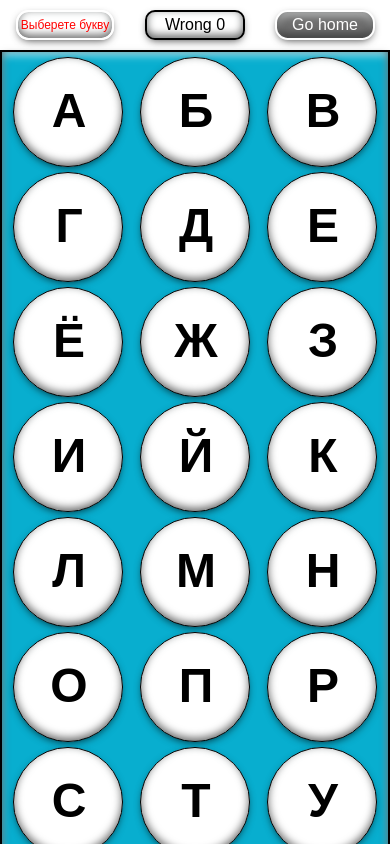
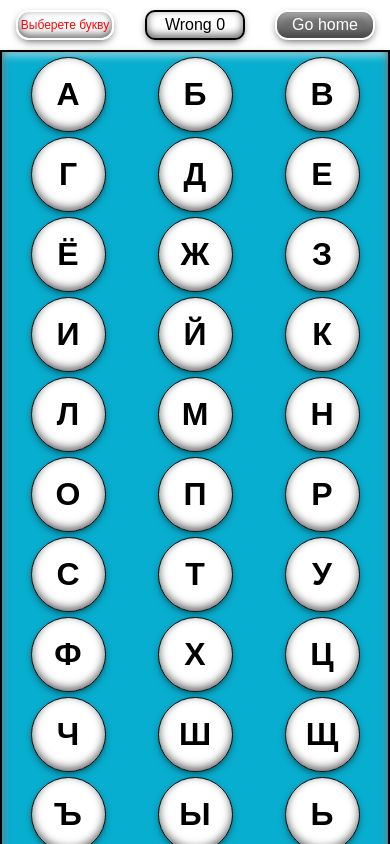
Before and after one commit to Aytcavdep/Find-double-card, a React (Create React App) app: page /find_letter in a window 390 px wide. Shown: the top 844 px of the page. Built offline with nearby package versions, Linux system fonts and the light colour scheme.

Commit message:
added fix card size for small display

```diff
--- a/src/assets/svgSelector.tsx
+++ b/src/assets/svgSelector.tsx
@@ -6,8 +6,8 @@ export const SvgSelector = ({ id }: { id: string }) => {
           xmlns="http://www.w3.org/2000/svg"
           xmlnsXlink="http://www.w3.org/1999/xlink"
           width="px"
-          height="90"
-          viewBox="0 0 71 100"
+          height="px"
+          viewBox="0 0 71 120"
         >
           <defs>
             <filter
@@ -292,7 +292,7 @@ export const SvgSelector = ({ id }: { id: string }) => {
         <svg
           xmlns="http://www.w3.org/2000/svg"
           width="px"
-          height="100"
+          height="px"
           viewBox="0 0 88 99"
         >
           <g>
@@ -435,7 +435,7 @@ export const SvgSelector = ({ id }: { id: string }) => {
         <svg
           xmlns="http://www.w3.org/2000/svg"
           width="px"
-          height="100"
+          height="px"
           viewBox="0 0 83 99"
         >
           <g>
@@ -583,7 +583,7 @@ export const SvgSelector = ({ id }: { id: string }) => {
         <svg
           xmlns="http://www.w3.org/2000/svg"
           width="px"
-          height="100"
+          height="px"
           viewBox="0 0 89 100"
         >
           <g>
@@ -710,7 +710,7 @@ export const SvgSelector = ({ id }: { id: string }) => {
           xmlns="http://www.w3.org/2000/svg"
           xmlnsXlink="http://www.w3.org/1999/xlink"
           width="px"
-          height="100"
+          height="px"
           viewBox="0 0 109 100"
         >
           <defs>
@@ -897,7 +897,7 @@ export const SvgSelector = ({ id }: { id: string }) => {
         <svg
           xmlns="http://www.w3.org/2000/svg"
           width="px"
-          height="100"
+          height="px"
           viewBox="0 0 84 99"
         >
           <g>
@@ -924,7 +924,7 @@ export const SvgSelector = ({ id }: { id: string }) => {
         <svg
           xmlns="http://www.w3.org/2000/svg"
           width="px"
-          height="100px"
+          height="px"
           viewBox="0 0 83 99"
         >
           <g>
--- a/src/component/findLetter/AlphabetTable.tsx
+++ b/src/component/findLetter/AlphabetTable.tsx
@@ -33,22 +33,14 @@ export const AlphabetTable: React.FC<Tabletype> = ({
           key={Math.random().toString(36).substring(2, 9)}
           disabled={card.disabled}
         >
-          <svg>
-            {card.isChecked ? (
-              <text
-                textAnchor="middle"
-                fontSize="48px"
-                color="red"
-                fontWeight="bold"
-                x="55"
-                y="65"
-              >
-                {card.letter}
-              </text>
-            ) : (
+          {card.isChecked ? (
+            <div className="letter_button">{card.letter}</div>
+          ) : (
+            <svg>
+              {" "}
               <SvgSelector id={"card_back"} />
-            )}
-          </svg>
+            </svg>
+          )}
         </div>
       ))}
     </div>
--- a/src/pages/GameFindDoubleCard.css
+++ b/src/pages/GameFindDoubleCard.css
@@ -111,3 +111,20 @@ div.App[disabled] {
   width: 110px;
   height: 100px;
 }
+
+@media (max-width: 666px) {
+  .no_check,
+  .check {
+    gap: 5px;
+    height: 75px;
+    width: 75px;
+  }
+
+  .no_check > svg {
+    width: 75px;
+    height: 65px;
+  }
+  #card_back {
+    height: 55px;
+  }
+}
--- a/src/pages/GameFindLetter.css
+++ b/src/pages/GameFindLetter.css
@@ -38,3 +38,15 @@
   background-color: rgb(93, 235, 65);
   border-radius: 0px 10px 10px 0px;
 }
+
+.letter_button {
+  font-size: 48px;
+  font-weight: bold;
+}
+
+@media (max-width: 666px) {
+  .letter_button {
+    font-size: 32px;
+    font-weight: bold;
+  }
+}
```
